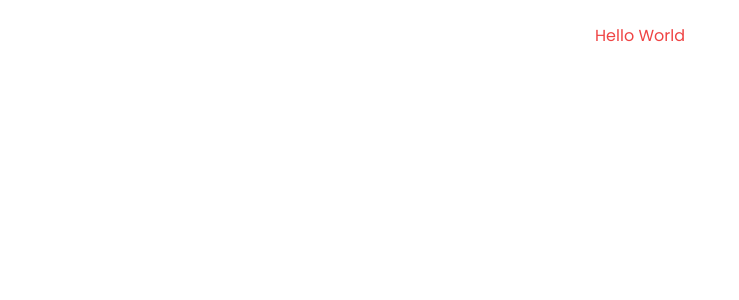
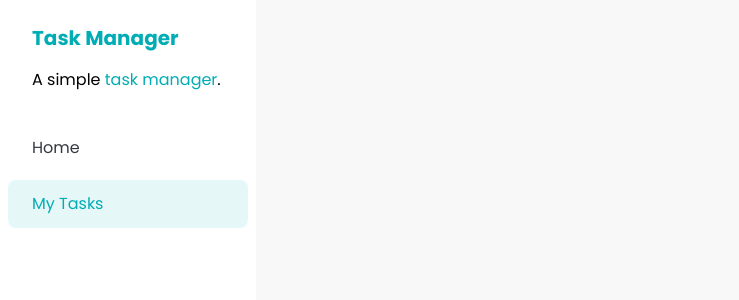
Before and after one commit to guitessmann09/fsc-task-manager, a React (Vite) app: page / in a window 1280 px wide. Shown: the top 300 px of the page, without its empty margins (0-739 px from the left). Built offline with nearby package versions, Linux system fonts and the light colour scheme.

Commit message:
feat: add Sidebar and SidebarButton component

```diff
--- a/eslint.config.js
+++ b/eslint.config.js
@@ -34,6 +34,7 @@
         'warn',
         { allowConstantExport: true },
       ],
+      'react/prop-types': ['off'],
     },
   },
   eslintConfigPrettier,
--- a/package.json
+++ b/package.json
@@ -21,8 +21,12 @@
     "@types/react-dom": "^18.2.22",
     "@vitejs/plugin-react": "^4.2.1",
     "autoprefixer": "^10.4.19",
-    "eslint": "^8.57.0",
+    "eslint": "^8.57.1",
     "eslint-config-prettier": "^9.1.0",
+    "eslint-config-standard": "^17.1.0",
+    "eslint-plugin-import": "^2.31.0",
+    "eslint-plugin-n": "^16.6.2",
+    "eslint-plugin-promise": "^6.6.0",
     "eslint-plugin-react": "^7.34.1",
     "eslint-plugin-react-hooks": "^4.6.0",
     "eslint-plugin-react-refresh": "^0.4.6",
--- a/src/App.jsx
+++ b/src/App.jsx
@@ -1,5 +1,11 @@
+import Sidebar from './components/Sidebar.jsx'
+
 const App = () => {
-  return <h1 className="p-6 text-center text-red-500">Hello World</h1>
+  return (
+    <div>
+      <Sidebar />
+    </div>
+  )
 }
 
 export default App
--- /dev/null
+++ b/src/components/Sidebar.jsx
@@ -0,0 +1,21 @@
+import SidebarButton from './SidebarButton'
+
+const Sidebar = () => {
+  return (
+    <div className="h-screen w-64 bg-white">
+      <div className="space-y-4 px-8 py-6">
+        <h1 className="text-xl font-bold text-[#00ADB5]">Task Manager</h1>
+        <p>
+          A simple <span className="text-[#00ADB5]">task manager</span>.
+        </p>
+      </div>
+
+      <div className="flex flex-col gap-2 p-2">
+        <SidebarButton variant="default">Home</SidebarButton>
+        <SidebarButton variant="selected">My Tasks</SidebarButton>
+      </div>
+    </div>
+  )
+}
+
+export default Sidebar
--- /dev/null
+++ b/src/components/SidebarButton.jsx
@@ -0,0 +1,19 @@
+const SidebarButton = ({ children, variant }) => {
+  const getVariantClasses = () => {
+    if (variant === 'default') {
+      return 'text-[#35383E]'
+    }
+
+    if (variant === 'selected') {
+      return 'bg-[#E6F7F8] px-6 py-3 text-[#00ADB5]'
+    }
+  }
+
+  return (
+    <a href="#" className={`rounded-lg px-6 py-3 ${getVariantClasses()}`}>
+      {children}
+    </a>
+  )
+}
+
+export default SidebarButton
--- a/src/index.css
+++ b/src/index.css
@@ -130,6 +130,6 @@
   }
 
   body {
-    font-family: 'Poppins', sans-serif;
+    @apply bg-[#f8f8f8];
   }
 }
```
Also changed, not shown: 1 other file (tests, documents, lock files or other folders).
